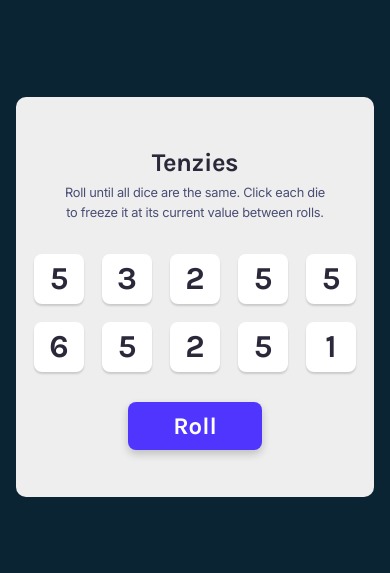
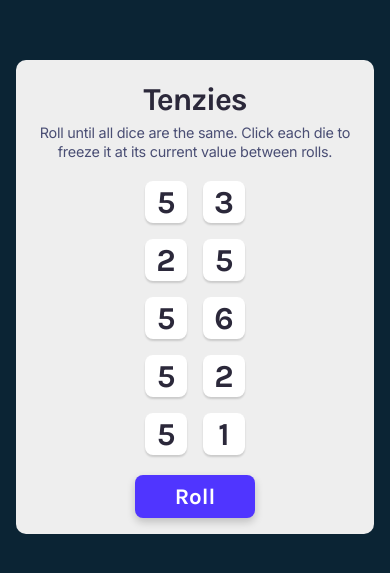
Before and after one commit to double-vee/react-tenzies, a React (Create React App) app: page / in a window 390 px wide. Shown: the part 125-698 px from the top of the page. Built offline with nearby package versions, Linux system fonts and the light colour scheme.

Commit message:
Text styles adjusted; added small-screen styles; changed the background color of hovered dice

```diff
--- a/src/index.css
+++ b/src/index.css
@@ -24,7 +24,7 @@ html, body, #root {
   justify-content: center;
   align-items: center;
   min-height: 100%;
-  padding: 1rem;
+  padding: 0 1rem;
   background-color: var(--bg-color-dark);
 }
 
@@ -43,9 +43,9 @@ html, body, #root {
 .title {
   color: var(--title-color);
   font-family: 'Karla';
-  font-size: 1.6rem;
+  font-size: 2rem;
   line-height: 1.5;
-  letter-spacing: -0.025rem;
+  letter-spacing: -0.075rem;
 }
 
 .instructions {
@@ -53,8 +53,8 @@ html, body, #root {
   color: var(--txt-color);
   font-family: 'Inter';
   font-weight: 400;
-  font-size: 0.8rem;
-  line-height: 1.6;
+  font-size: 1rem;
+  line-height: 1.3;
   letter-spacing: -0.015rem;
   text-align: center;
 }
@@ -76,6 +76,10 @@ html, body, #root {
   border-radius: 8px;
   box-shadow: 0px 2px 2px rgba(0, 0, 0, 0.15);
   cursor: pointer;
+}
+
+.die:hover {
+  background-color: var(--bg-color-match);
 }
 
 .die--match {
@@ -103,3 +107,65 @@ html, body, #root {
 .roll-btn:hover {
   background-color: var(--bg-color-btn-hover);
 }
+
+@media (max-width: 400px) {
+  .main {
+    width: 100%;
+    height: 100%;
+  }
+
+  .instructions {
+    max-width: 100%;
+    font-size: 0.9rem;
+  }
+
+  .dice-container {
+    grid-template: auto auto / repeat(2, 1fr);
+    gap: 16px;
+    margin: 20px 0;
+  }
+
+  .die {
+    width: 42px;
+    height: 42px;
+  }
+
+  .roll-btn {
+    padding: 8px 40px;
+    font-size: 1.4rem;
+  }
+}
+
+@media (max-height: 400px) {
+  .main {
+    height: 100%;
+  }
+
+  .title {
+    font-size: 1.625rem;
+    line-height: 1.2;
+  }
+
+  .instructions {
+    font-size: 0.875rem;
+  }
+
+  .dice-container {
+    gap: 16px;
+    margin: 18px 0;
+  }
+
+  .die {
+    width: 40px;
+    height: 40px;
+  }
+
+  .die__number {
+    font-size: 1.625rem;
+  }
+
+  .roll-btn {
+    padding: 6px 35px;
+    font-size: 1.375rem;
+  }
+}
```
